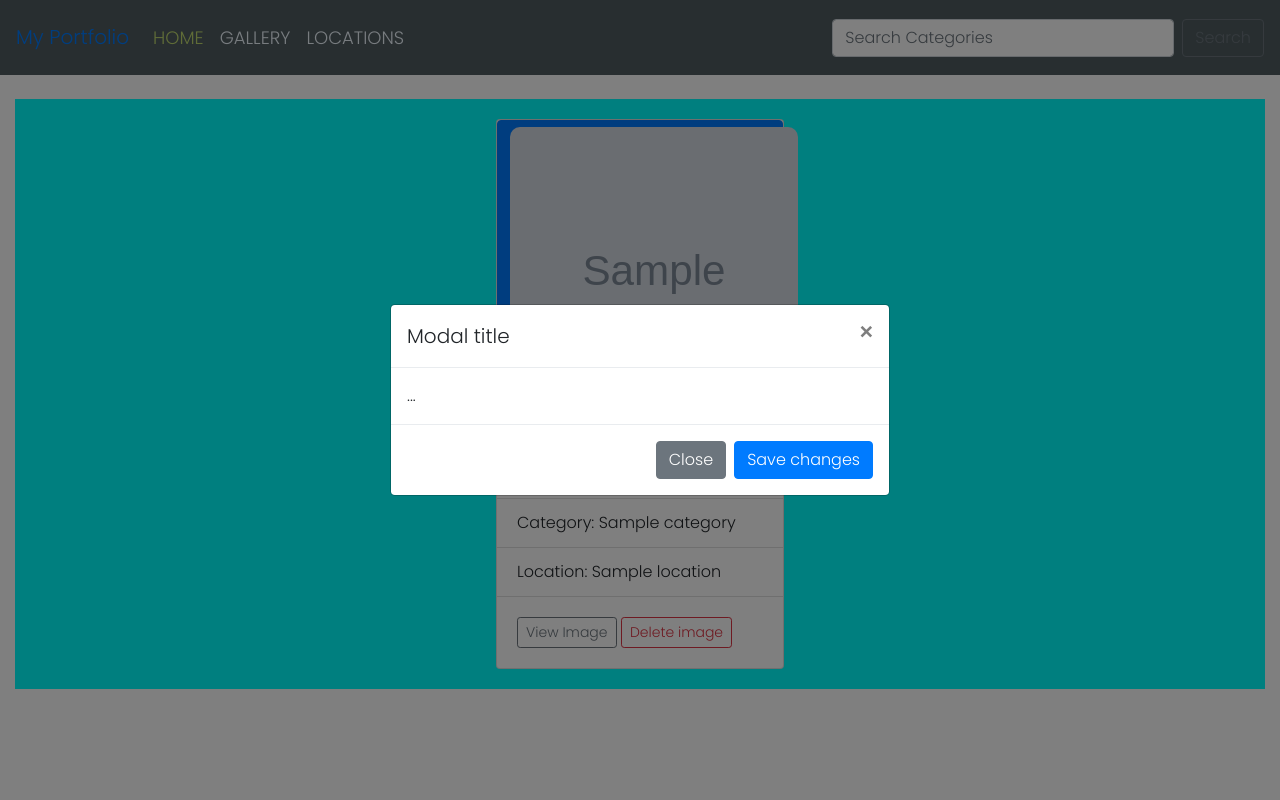
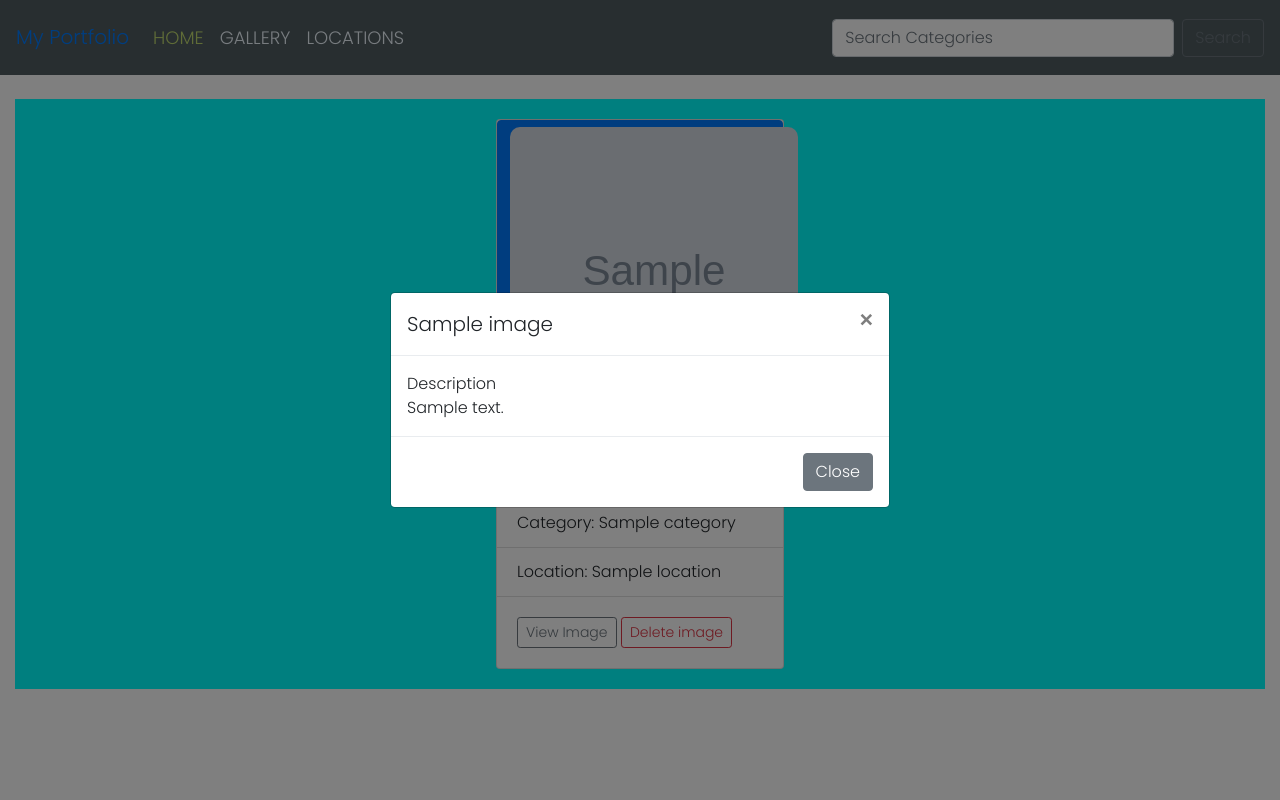
Before and after one commit to lcmongwe/portfolio, a Django app: page / in a window 1280 px wide, after a click that opens the changed part. Run offline with Django 4.2, Linux system fonts and the light colour scheme; tables that the repository leaves empty hold one stand-in row (values such as "Sample post"); grey boxes marked "Sample" are stand-in pictures; some libraries are stand-ins or nearby versions.

Commit message:
modal details added and name of image added

```diff
--- a/portapp/templates/home.html
+++ b/portapp/templates/home.html
@@ -1,35 +1,34 @@
 {% extends 'base.html' %} {% block content%}
 
-<!-- modal -->
-<!-- Button trigger modal -->
-<!-- <button type="button" class="btn btn-primary" data-toggle="modal" data-target="#exampleModalCenter">
-  Launch demo modal
-</button> -->
 
-<!-- Modal -->
+
+
+
+<div class="home-images">
+  {% for image in image_list %}
+
+
+  <!-- Modal -->
 <div class="modal fade" id="exampleModalCenter" tabindex="-1" role="dialog" aria-labelledby="exampleModalCenterTitle" aria-hidden="true">
   <div class="modal-dialog modal-dialog-centered" role="document">
     <div class="modal-content">
       <div class="modal-header">
-        <h5 class="modal-title" id="exampleModalLongTitle">Modal title</h5>
+        <h5 class="modal-title" id="exampleModalLongTitle">{{image.name}}</h5>
         <button type="button" class="close" data-dismiss="modal" aria-label="Close">
           <span aria-hidden="true">&times;</span>
         </button>
       </div>
       <div class="modal-body">
-        ...
+        Description <br>
+        {{image.description}}
       </div>
       <div class="modal-footer">
         <button type="button" class="btn btn-secondary" data-dismiss="modal">Close</button>
-        <button type="button" class="btn btn-primary">Save changes</button>
       </div>
     </div>
   </div>
 </div>
 <!-- modal -->
-
-<div class="home-images">
-  {% for image in image_list %}
 
   <div class="home-image">
     <div class="card" style="width: 18rem">
```
